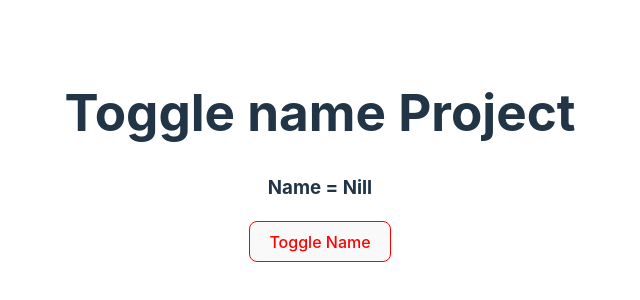
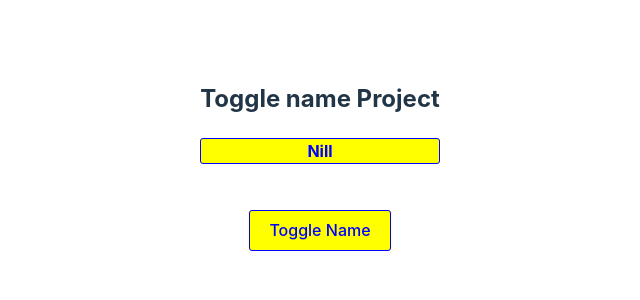
Before and after one commit to Suman-89/WebSkitters_React_Class, a React (Vite) app in the folder new_project/New React Project/: page / in a window 1280 px wide. Shown: the part 244-544 px from the top of the page, without its empty margins (320-960 px from the left). Built offline with nearby package versions, Linux system fonts and the light colour scheme.

Commit message:
style added

```diff
--- a/new_project/New React Project/src/useState/toggleName.jsx
+++ b/new_project/New React Project/src/useState/toggleName.jsx
@@ -3,30 +3,45 @@ import React, { useState } from "react";
 
 export default function ToggleName() {
 
-  let myStyle = {
-    color : 'red',
-    border : '1px solid red'
-  }
-
   const [username, setUsername] = useState("Nill");
+  const [colorStyle,setColorStyle] = useState({
+    color : 'blue',
+    border : '1px solid blue',
+    borderRadius:'3px',
+    background:'yellow'
+  })
 
   const ToggleName = () => {
     console.log(username);
-    if(username=='Nill') setUsername('Pronoy');
-    else setUsername('Nill');
+    if(username=='Nill') {
+      setUsername('Pronoy');
+      setColorStyle({color : 'yellow',
+        border : '1px solid yellow',
+        borderRadius:'3px',
+        background:'green'
+      })
+    }
+    else {
+      setUsername('Nill');
+      setColorStyle({color : 'blue',
+        border : '1px solid blue',
+        borderRadius:'3px',
+        background:'yellow'
+      })
+    }
   }
   return (
     <>
       <div className="outerbox">
-        <h1>Toggle name Project</h1>
+        <h2>Toggle name Project</h2>
         <div className="username">
-          <h3><span>Name = </span>{username}</h3>
-        </div>
+          <h4 style={colorStyle}>{username}</h4>
+        </div>&nbsp;&nbsp;
         <div className="button">
           <button
             type="button"
             onClick={ToggleName}
-            style={myStyle}
+            style={colorStyle}
           >
             Toggle Name
           </button>
```
